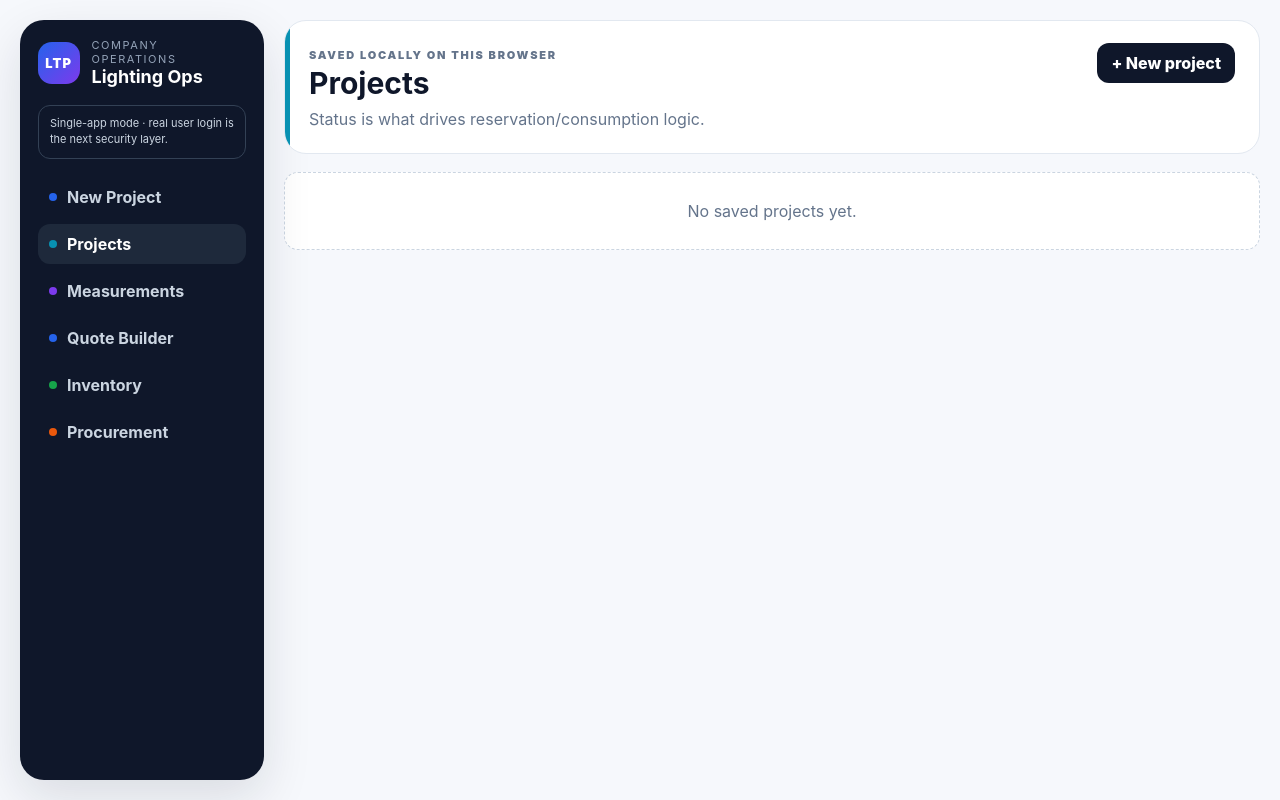
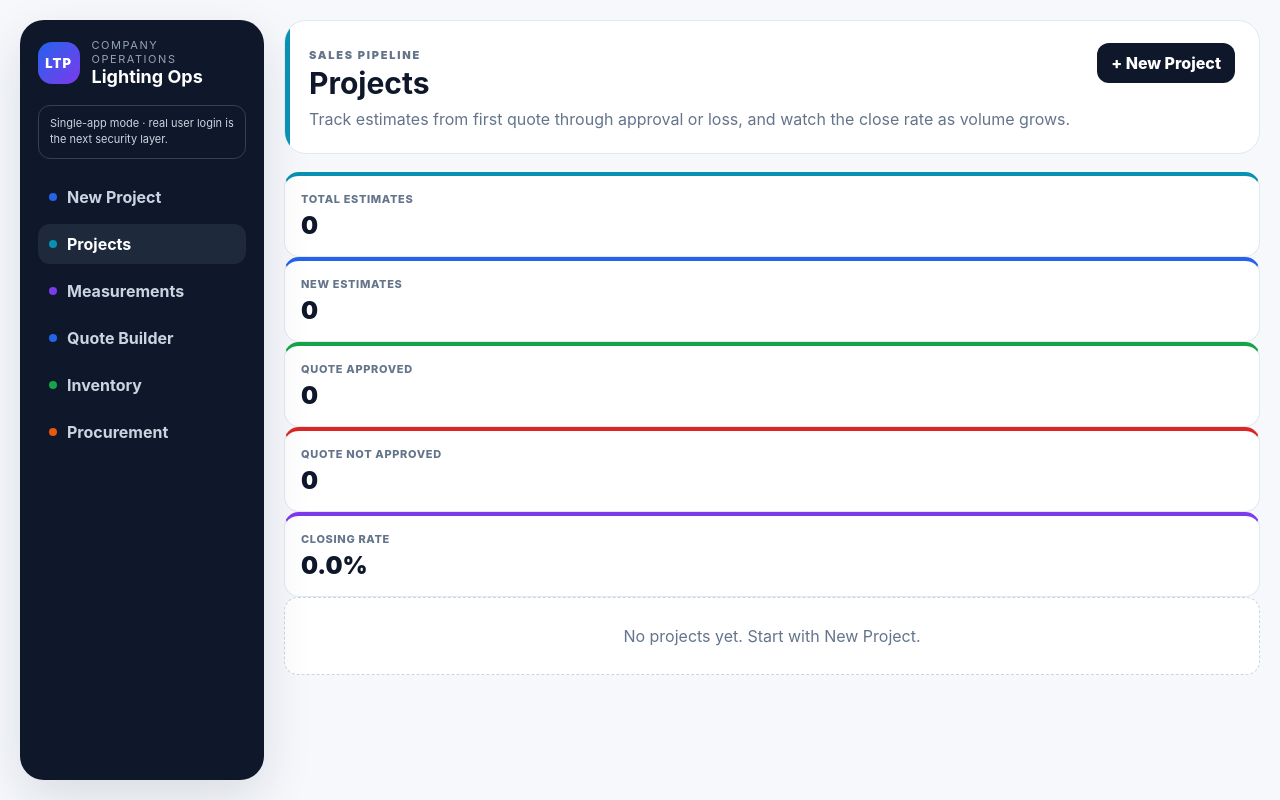
Before and after one commit to lightthepeak-sys/LTP, a React (Vite) app: page / in a window 1280 px wide. Both pictures are taken after a click on the button "Projects". Built offline with nearby package versions, Linux system fonts and the light colour scheme.

Commit message:
Turn Projects into categorized sales pipeline with close-rate tracking

```diff
--- a/src/App.tsx
+++ b/src/App.tsx
@@ -352,6 +352,31 @@ export default function App(){
     setPurchaseOrders(prev=>[po,...prev]);setReceiptLines([]);setReceiptMessage("Receipt received into inventory.");
   }
 
+  function projectAction(p:Project,action:string){
+    if(!action)return;
+    if(action==="quote"){setProject(p);setStep(1);setTab("quote");return}
+    if(action==="measure"){setProject(p);setTab("measure");return}
+    if(action==="approved"){
+      const next={...p,status:"Quote Approved" as Status,updatedAt:new Date().toISOString()};
+      setProjects(prev=>prev.map(x=>x.id===p.id?next:x));if(project.id===p.id)setProject(next);return;
+    }
+    if(action==="not-approved"){
+      const next={...p,status:"Quote Not Approved" as Status,updatedAt:new Date().toISOString()};
+      setProjects(prev=>prev.map(x=>x.id===p.id?next:x));if(project.id===p.id)setProject(next);return;
+    }
+    if(action==="new-estimate"){
+      const next={...p,status:"New Estimate" as Status,updatedAt:new Date().toISOString()};
+      setProjects(prev=>prev.map(x=>x.id===p.id?next:x));if(project.id===p.id)setProject(next);return;
+    }
+    if(action==="delete"){deleteProject(p.id)}
+  }
+
+  const approvedProjects=projects.filter(p=>p.status==="Quote Approved");
+  const lostProjects=projects.filter(p=>p.status==="Quote Not Approved");
+  const openProjects=projects.filter(p=>p.status==="New Estimate");
+  const decidedProjects=approvedProjects.length+lostProjects.length;
+  const closingRate=decidedProjects?approvedProjects.length/decidedProjects*100:0;
+
   const handoff=buildHandoff(project,estimate);
 
   return <div className="shell">
@@ -509,10 +534,24 @@ export default function App(){
       </section>}
 
       {tab==="projects"&&<section className="page">
-        <div className="page-head cyan-head"><div><span className="eyebrow">Saved locally on this browser</span><h1>Projects</h1><p>Status is what drives reservation/consumption logic.</p></div><button className="primary" onClick={newProject}>+ New project</button></div>
-        <div className="project-list">
-          {projects.length===0?<div className="empty-state">No saved projects yet.</div>:projects.map(p=><article className="project-row" key={p.id}><div><b>{p.customer||"Unnamed customer"}</b><span>{p.address||"No address"}</span></div><span className={"status-pill "+p.status.toLowerCase().replaceAll(" ","-")}>{p.status}</span><span>{p.service}</span><button onClick={()=>openProject(p)}>Open</button><button className="danger-link" onClick={()=>deleteProject(p.id)}>Delete</button></article>)}
+        <div className="page-head cyan-head">
+          <div><span className="eyebrow">Sales pipeline</span><h1>Projects</h1><p>Track estimates from first quote through approval or loss, and watch the close rate as volume grows.</p></div>
+          <button className="primary" onClick={newProject}>+ New Project</button>
         </div>
+
+        <div className="project-metrics">
+          <Metric label="Total estimates" value={String(projects.length)} tone="cyan"/>
+          <Metric label="New estimates" value={String(openProjects.length)} tone="blue"/>
+          <Metric label="Quote approved" value={String(approvedProjects.length)} tone="green"/>
+          <Metric label="Quote not approved" value={String(lostProjects.length)} tone="red"/>
+          <Metric label="Closing rate" value={closingRate.toFixed(1)+"%"} tone="purple"/>
+        </div>
+
+        {projects.length===0?<div className="empty-state">No projects yet. Start with New Project.</div>:<>
+          <ProjectGroup title="New Estimates" tone="blue" projects={openProjects} onAction={projectAction}/>
+          <ProjectGroup title="Quote Approved" tone="green" projects={approvedProjects} onAction={projectAction}/>
+          <ProjectGroup title="Quote Not Approved" tone="red" projects={lostProjects} onAction={projectAction}/>
+        </>}
       </section>}
 
       {tab==="inventory"&&<section className="page">
@@ -723,6 +762,29 @@ function PhotoMeasure({project,onApply}:{project:Project;onApply:(key:MeasureFie
 }
 function distance(a:{x:number;y:number},b:{x:number;y:number}){return Math.hypot(b.x-a.x,b.y-a.y)}
 
+function ProjectGroup({title,tone,projects,onAction}:{title:string;tone:string;projects:Project[];onAction:(p:Project,a:string)=>void}){
+  return <section className={"project-group "+tone}>
+    <div className="project-group-head"><h2>{title}</h2><span>{projects.length}</span></div>
+    {projects.length===0?<div className="project-group-empty">No projects in this category.</div>:<div className="project-list">
+      {projects.map(p=><article className="project-row pipeline-row" key={p.id}>
+        <div className="project-main"><b>{p.customer||"Unnamed customer"}</b><span>{[p.address,p.city].filter(Boolean).join(", ")||"No address"}</span></div>
+        <span>{p.service}</span>
+        <span className={"status-pill "+p.status.toLowerCase().replaceAll(" ","-")}>{p.status}</span>
+        <select className="project-action-select" defaultValue="" onChange={e=>{const a=e.target.value;projectActionReset(e.currentTarget);onAction(p,a)}}>
+          <option value="" disabled>Choose action…</option>
+          <option value="quote">Quote Builder</option>
+          <option value="measure">Measurements</option>
+          {p.status!=="New Estimate"&&<option value="new-estimate">Move to New Estimate</option>}
+          {p.status!=="Quote Approved"&&<option value="approved">Mark Quote Approved</option>}
+          {p.status!=="Quote Not Approved"&&<option value="not-approved">Mark Quote Not Approved</option>}
+          <option value="delete">Delete Project</option>
+        </select>
+      </article>)}
+    </div>}
+  </section>
+}
+function projectActionReset(el:HTMLSelectElement){setTimeout(()=>{el.value=""},0)}
+
 function Nav({active,tone,onClick,children}:{active:boolean;tone:string;onClick:()=>void;children:any}){
   return <button className={"nav-item "+tone+" "+(active?"active":"")} onClick={onClick}><i></i>{children}</button>
 }
```
